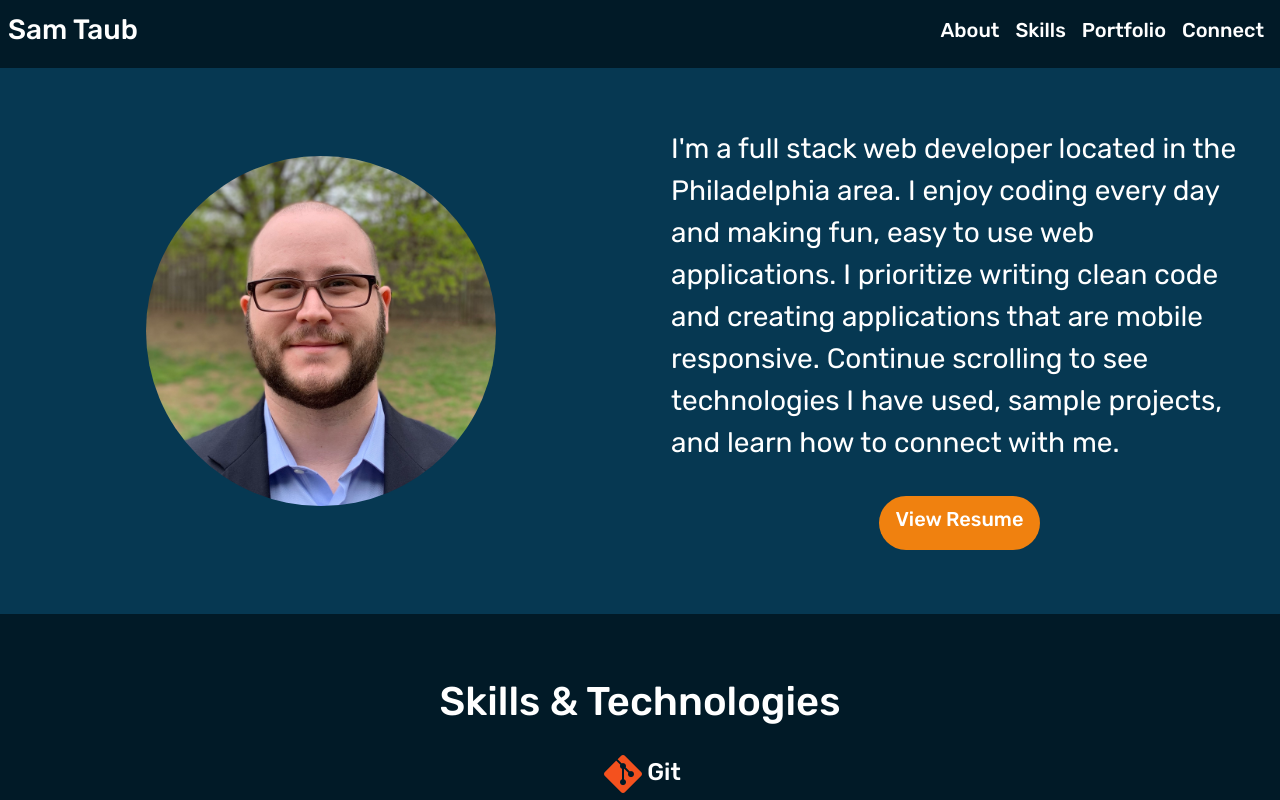
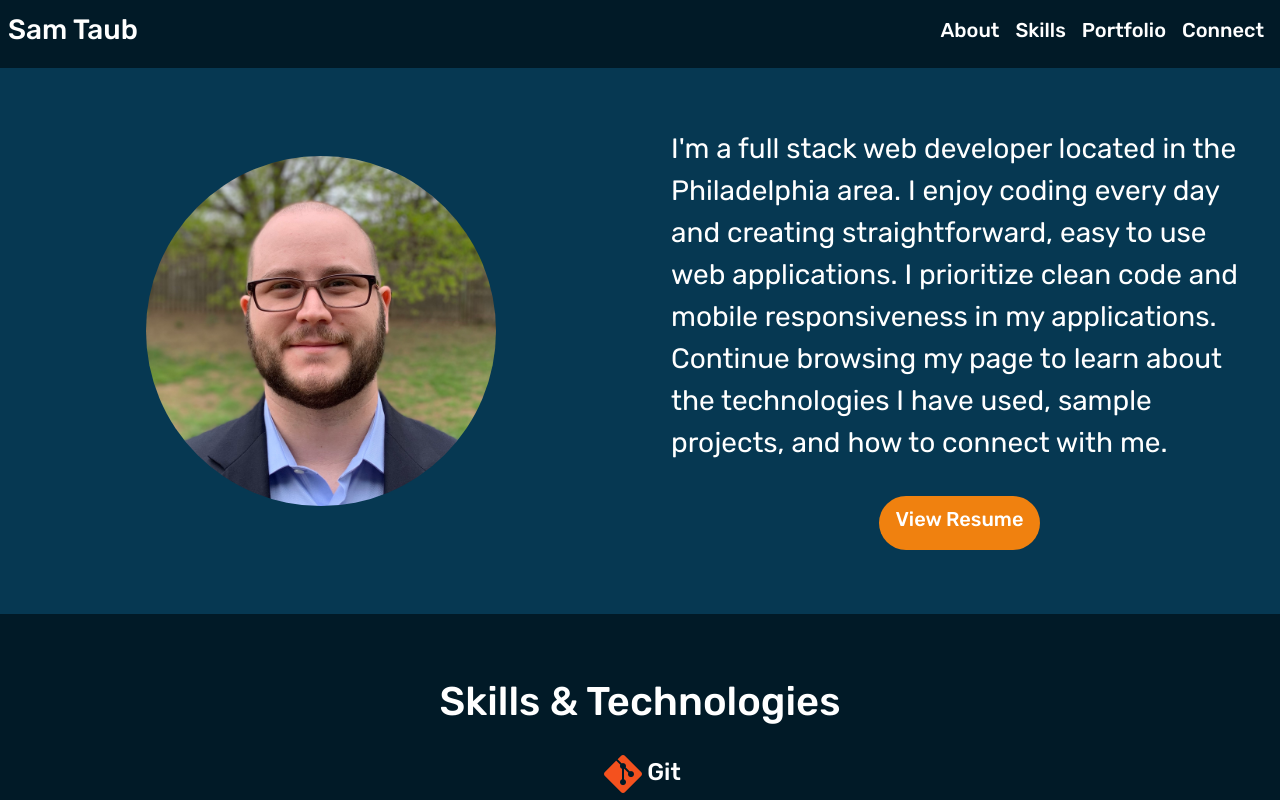
Before and after one commit to SamTaub/sam-taub-web, a React (Create React App) app: page / in a window 1280 px wide. Shown: the top 800 px of the page. Built offline with nearby package versions, Linux system fonts and the light colour scheme.

Commit message:
Added resume link and updated about me

```diff
--- a/src/components/About/About.js
+++ b/src/components/About/About.js
@@ -13,11 +13,11 @@ class About extends Component {
                     </div>
                     <div className="col-xs-12 col-md-6 mt-5">
                         <p className="p-3" id="about-me-text">
-                            I'm a full stack web developer located in the Philadelphia area.  I enjoy coding every day and making fun, easy to use web applications.  I prioritize writing clean code and creating applications that are mobile responsive.  Continue scrolling to see technologies I have used, sample projects, and learn how to connect with me.
+                            I'm a full stack web developer located in the Philadelphia area.  I enjoy coding every day and creating straightforward, easy to use web applications.  I prioritize clean code and mobile responsiveness in my applications.  Continue browsing my page to learn about the technologies I have used, sample projects, and how to connect with me.
                         </p>
                         <div className="row">
                             <div className="col d-flex justify-content-center">
-                                <a href="//google.com" target="_blank"><button type="button" className="btn rounded-pill"><h5 className="p-1"> View Resume</h5></button></a>
+                                <a href="//drive.google.com/file/d/1qLRa1fiZBHZBKfufcZk3dU4jj0PnZNwC/view?usp=sharing" target="_blank"><button type="button" className="btn rounded-pill"><h5 className="p-1"> View Resume</h5></button></a>
                             </div>
                         </div>
                     </div>
```
